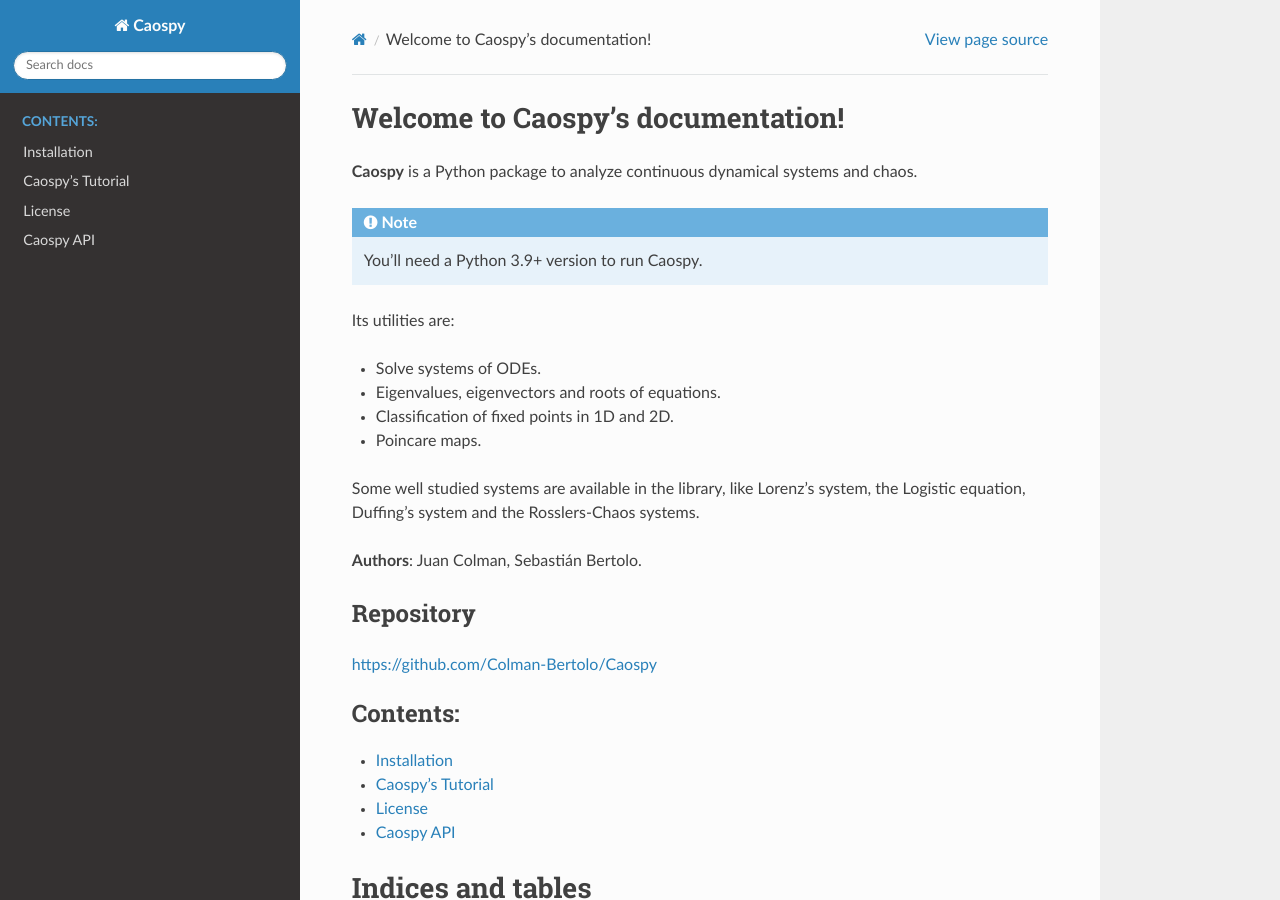
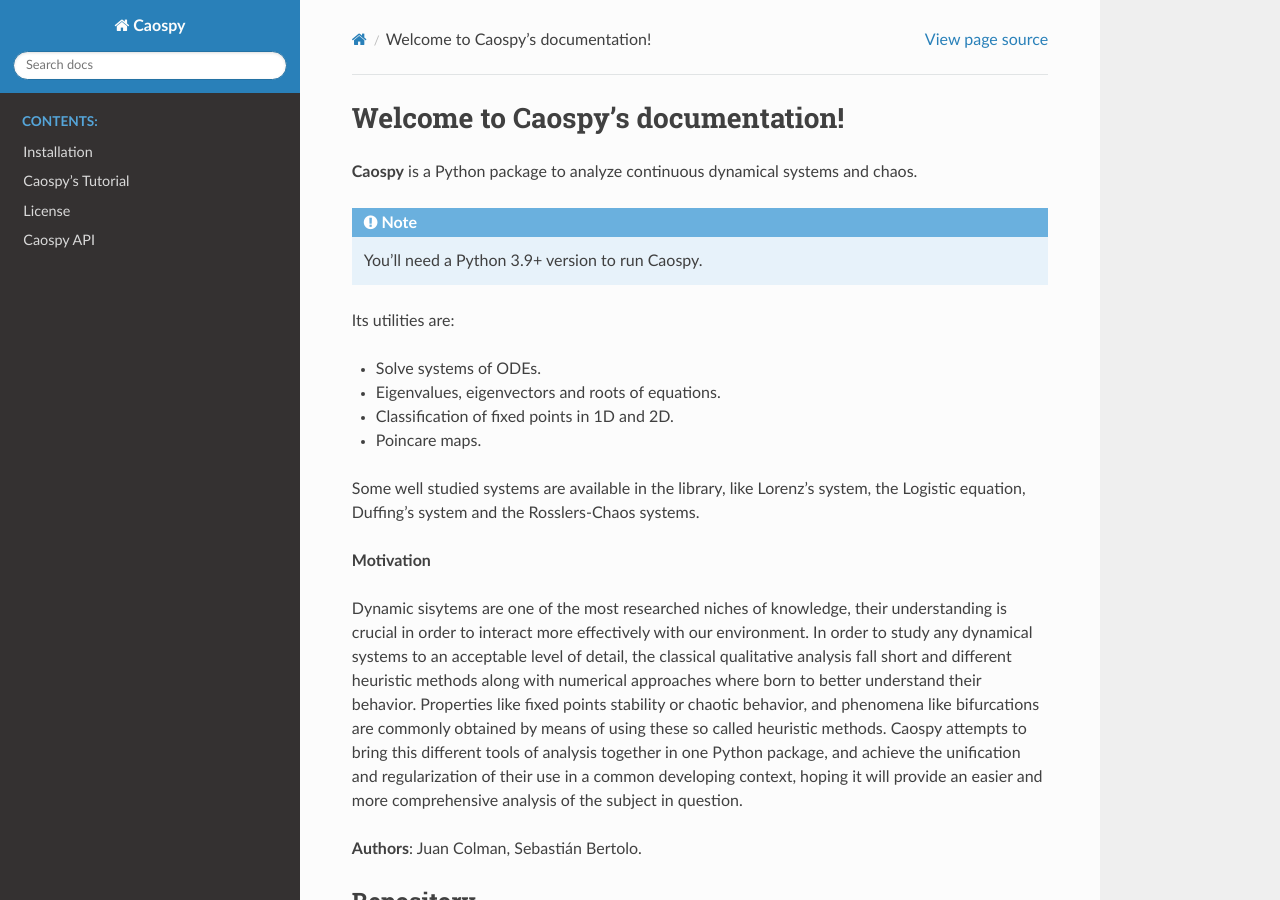
Before and after one commit to Colman-Bertolo/Caospy, a Sphinx documentation site: the page built from docs/source/index.rst, in a window 1280 px wide and 900 px high. Built offline with Sphinx 7.4.7 and the Read the Docs theme 2.0.0, drawn with Linux system fonts in a browser that asks for light colours.

Commit message:
Update index.rst

```diff
--- a/docs/source/index.rst
+++ b/docs/source/index.rst
@@ -23,6 +23,10 @@ Its utilities are:
 
 Some well studied systems are available in the library, like Lorenz's system, the Logistic
 equation, Duffing's system and the Rosslers-Chaos systems.
+
+**Motivation**
+
+Dynamic sisytems are one of the most researched niches of knowledge, their understanding is crucial in order to interact more effectively with our environment. In order to study any dynamical systems to an acceptable level of detail, the classical qualitative analysis fall short and different heuristic methods along with numerical approaches where born to better understand their behavior. Properties like fixed points stability or chaotic behavior, and phenomena like bifurcations are commonly obtained by means of using these so called heuristic methods. Caospy attempts to bring this different tools of analysis together in one Python package, and achieve the unification and regularization of their use in a common developing context, hoping it will provide an easier and more comprehensive analysis of the subject in question.
 
 **Authors**:
 Juan Colman, Sebastián Bertolo.
```
